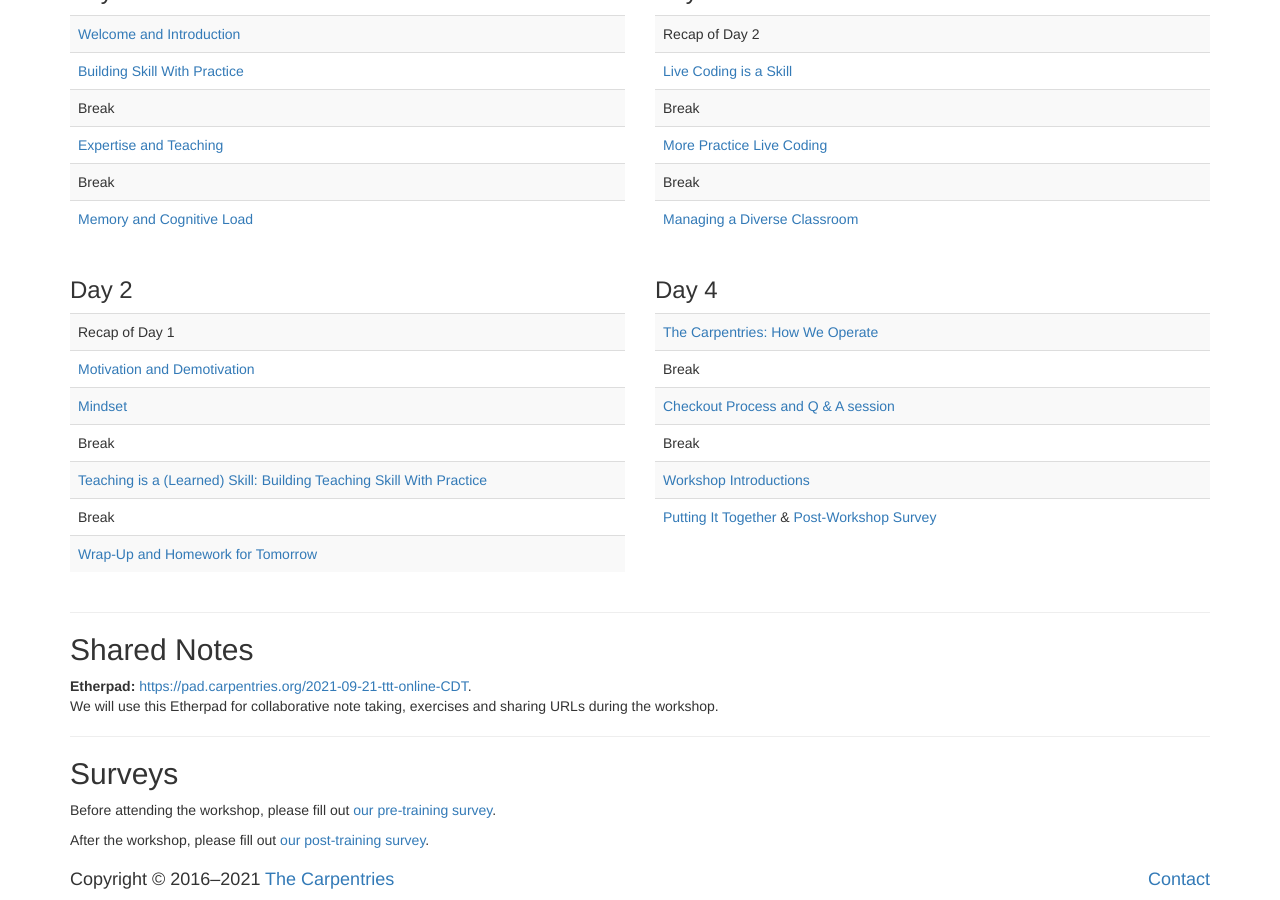
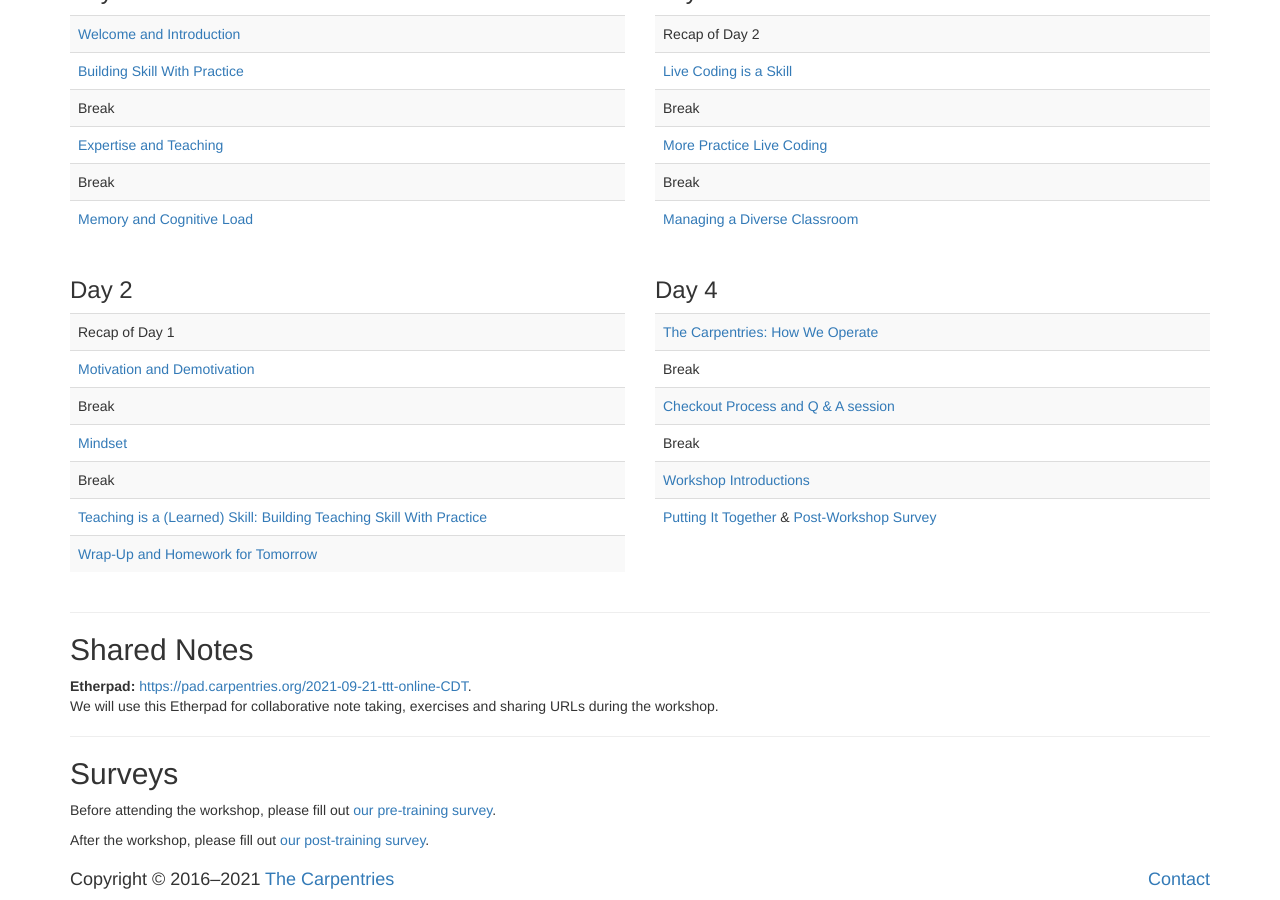
Before and after one commit to carpentries-workshops/2021-09-21-ttt-online-CDT, a Jekyll site: the page built from index.md, in a window 1280 px wide and 900 px high, scrolled down 1594 px. Built offline with Jekyll 4.4.1, drawn with Linux system fonts in a browser that asks for light colours.

```diff
--- a/index.md
+++ b/index.md
@@ -250,10 +250,10 @@ scheduled end time.</em></p>
     <table class="table table-striped">
       <tr><td>Recap of Day 1</td> </tr>
       <tr><td><a target="_blank" href="https://carpentries.github.io/instructor-training/08-motivation/index.html">Motivation and Demotivation</a></td> </tr>
+      <tr><td>Break</td> </tr>
       <tr><td><a target="_blank" href="https://carpentries.github.io/instructor-training/09-mindset/index.html">Mindset</a></td> </tr>
       <tr><td>Break</td> </tr>
       <tr><td><a target="_blank" href="https://carpentries.github.io/instructor-training/11-practice-teaching/index.html">Teaching is a (Learned) Skill: Building Teaching Skill With Practice</a></td> </tr>
-      <tr><td>Break</td> </tr>
       <tr><td><a target="_blank" href="https://carpentries.github.io/instructor-training/12-homework/index.html">Wrap-Up and Homework for Tomorrow</a></td> </tr>
    </table>
   </div>
```
